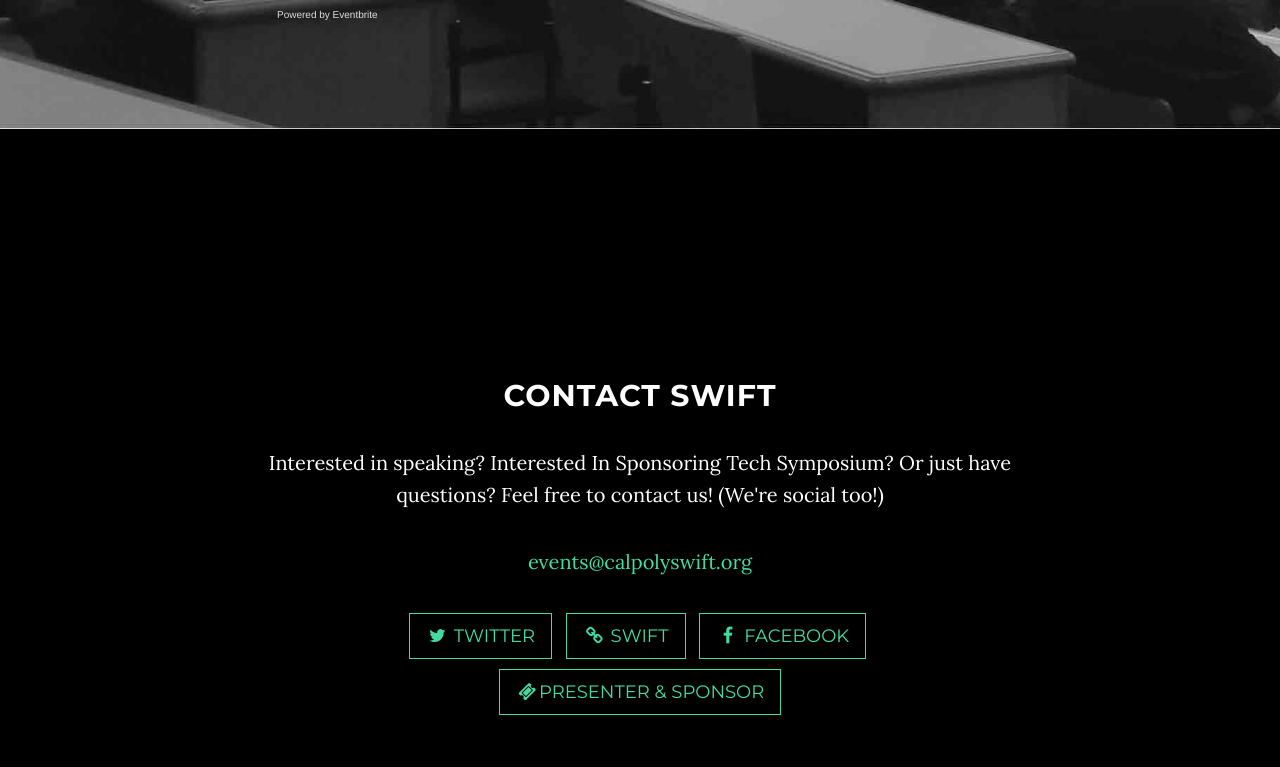
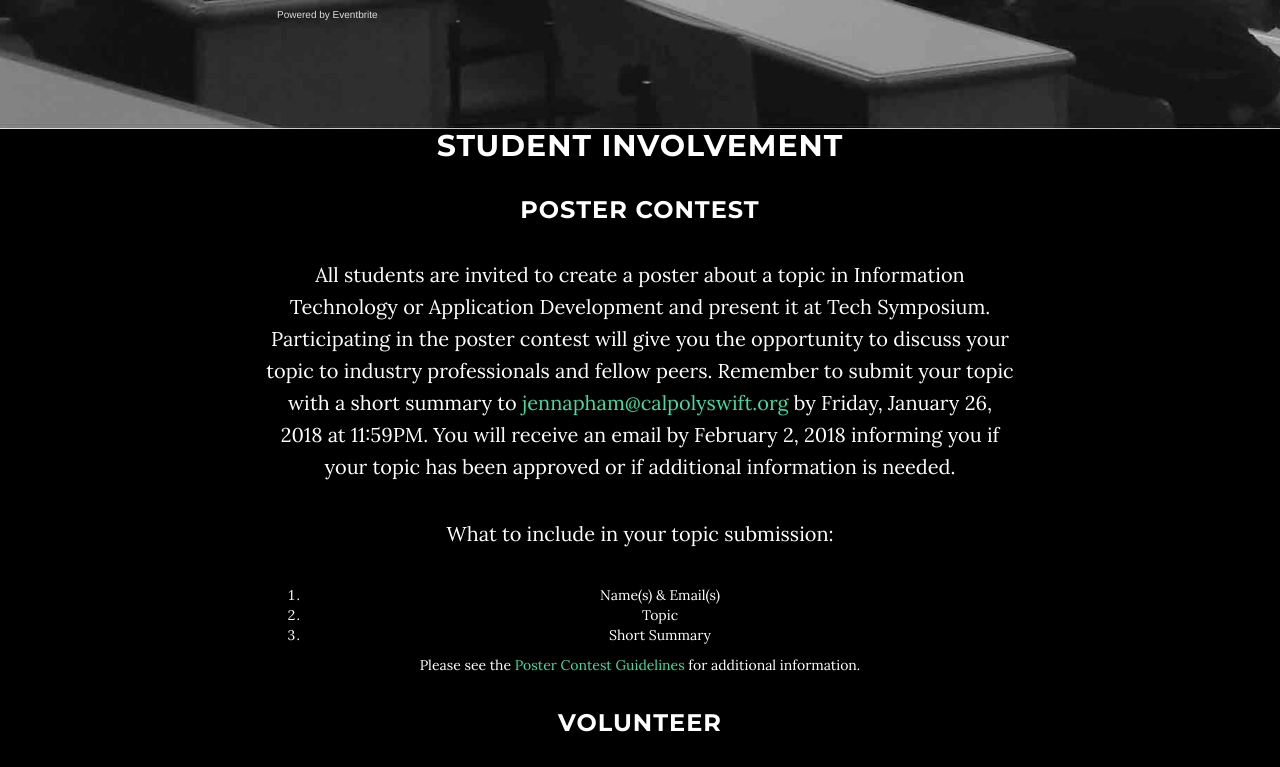
Before and after one commit to CalPolySWIFT/techsymposium-website, a Jekyll site: the page built from index.html, in a window 1280 px wide and 900 px high, scrolled down 3318 px, cut to the strip 133-900 px from the top of the window. Built offline with Jekyll 4.4.1, drawn with Linux system fonts in a browser that asks for light colours; some of the changed text lies outside the part shown.

Commit message:
Added student involvement section

```diff
--- a/index.html
+++ b/index.html
@@ -101,6 +101,46 @@
     </div>
 </section>
 
+<section id="student-involvement" class="container content-secction text-center">
+    <h2>Student Involvement</h2>
+    <div id="poster-contest" class="row">
+        <div id="poster-contest" class="col-lg-8 col-lg-offset-2">
+            <h3>Poster Contest</h3>
+            <p>All students are invited to create a poster about a topic in Information Technology or Application Development and present it at Tech Symposium. Participating in the poster contest will give you the opportunity to discuss your topic to industry professionals and fellow peers.
+
+               Remember to submit your topic with a short summary to <a href="mailto:jennapham@calpolyswift.org">jennapham@calpolyswift.org</a> by Friday, January 26, 2018 at 11:59PM. You will receive an email by February 2, 2018 informing you if your topic has been approved or if additional information is needed.
+            </p>
+
+            <p>What to include in your topic submission:
+              <ol type="1">
+                   <li>Name(s) & Email(s)</li>
+                   <li>Topic</li>
+                   <li>Short Summary</li>
+               </ol>
+	       Please see the <a href="/PosterContestRequirements.html">Poster Contest Guidelines</a> for additional information.
+           </p>
+        </div>
+    </div>
+
+    <div id="student-volunteer" class="row">
+        <div class="col-lg-8 col-lg-offset-2">
+            <h3>Volunteer</h3>
+            <p>Help out with tasks such as setting up, tearing down, checking in guests, monitoring rooms, and more.
+                Sign up <a href="https://goo.gl/forms/pEOUMCRJueNxgjAe2">here</a>
+            </p>
+        </div>
+    </div>
+
+    <div id="studentspeaker" class="row">
+        <div class="col-lg-8 col-lg-offset-2">
+            <h3>Student Speaker</h3>
+            <p>Speak in a lightning round about a topic you're passionate about.
+               Sign up <a href="https://goo.gl/forms/kOwQ5m4IdlBRXhyo1">here</a>
+            </p>
+        </div>
+    </div>
+</section>
+
 <!-- Contact Section -->
 <section id="contact" class="container content-section text-center">
     <div class="row">
```
